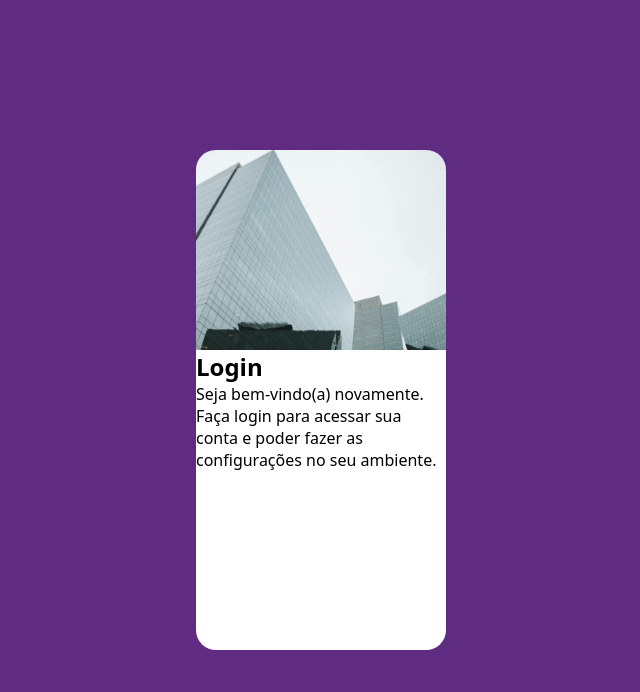
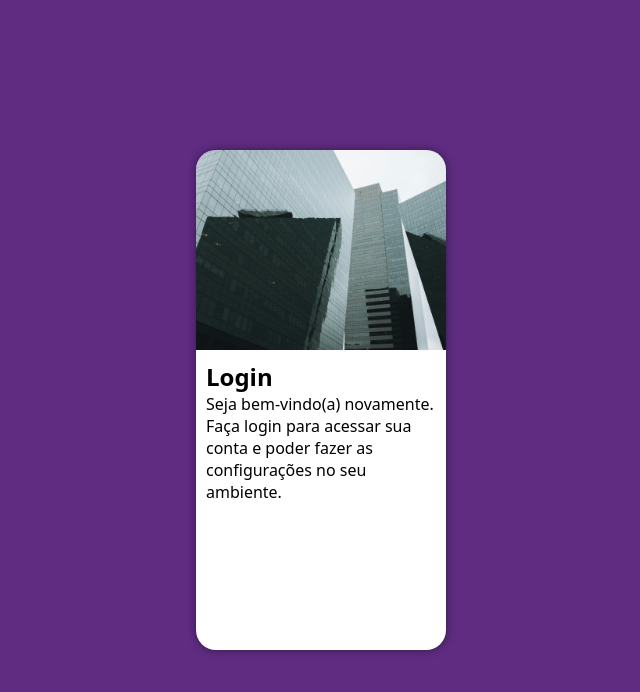
Before and after one commit to LucasXColaco/projeto-login, a plain HTML site: page index.html in a window 1280 px wide. Shown: the whole page, without its empty margins (319-959 px from the left). Drawn offline with Linux system fonts and the light colour scheme.

Commit message:
Update style.css

```diff
--- a/estilos/style.css
+++ b/estilos/style.css
@@ -34,10 +34,18 @@ section#login{
     width: 250px;
     height: 500px;
     border-radius: 20px;
+    box-shadow: 0px 0px 10px rgba(0, 0, 0, 0.450);
 }
 
 section#login > div#imagem{
+    display: block;
     background: var(--lilas) url('../imagens/building.jpeg') no-repeat;
     background-size: cover;
+    background-position: left bottom;
     height: 200px;
 }
+
+section#login > div#formulario{
+    display: block;
+    padding: 10px;
+}
```
